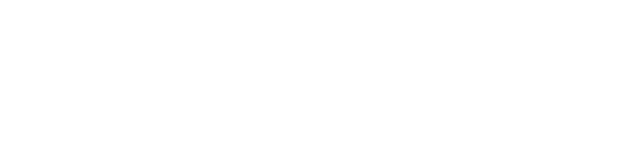
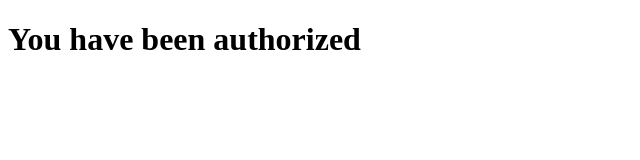
Before and after one commit to dsoeland-pro/wow-token, a plain HTML site: page index.html in a window 1280 px wide. Shown: the whole page, without its empty margins (0-640 px from the left). Drawn offline with Linux system fonts and the light colour scheme.

Commit message:
add a basic statement

```diff
--- a/index.html
+++ b/index.html
@@ -6,6 +6,6 @@
     <title>Document</title>
 </head>
 <body>
-
+    <h1>You have been authorized</h1>
 </body>
 </html>
```
